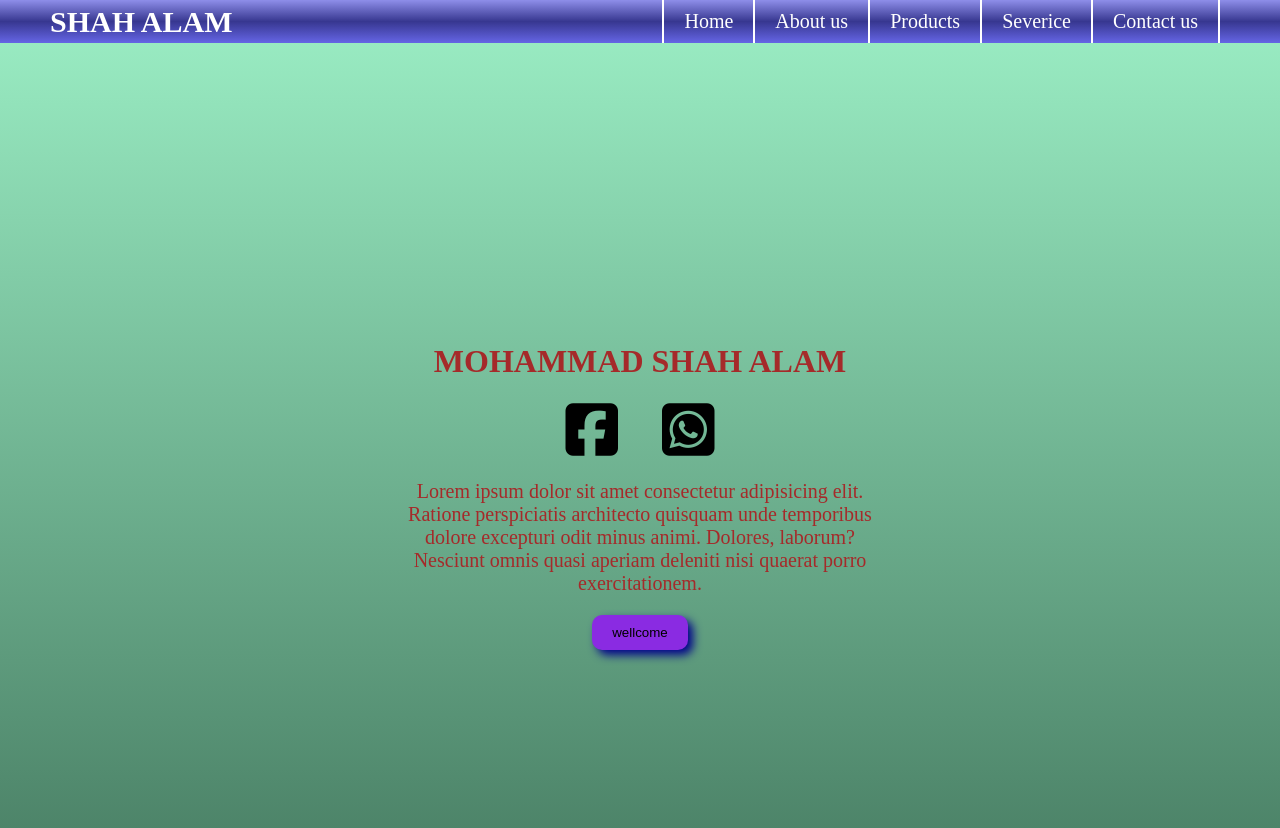
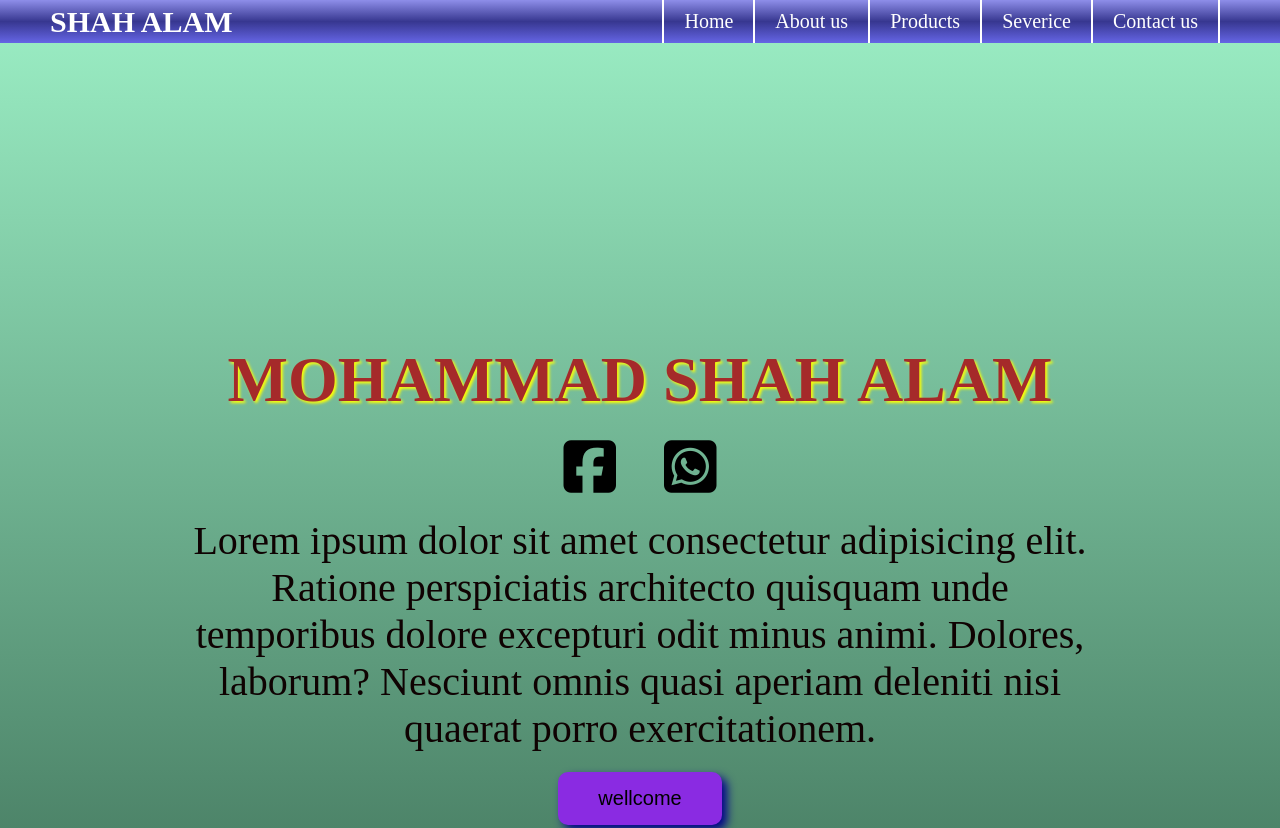
Before and after one commit to mdshahalam71/project-1, a plain HTML site: page index.html in a window 1280 px wide. Shown: the top 828 px of the page. Drawn offline with Linux system fonts and the light colour scheme.

Commit message:
3rd commit

```diff
--- a/style.css
+++ b/style.css
@@ -81,28 +81,43 @@
 .textname{
     padding-top: 300px;
     margin: 0 auto;
-    width: 500px;
+    width: 900px;
+    font-size: 2rem;
 }
 .textname > h1{
     color:brown;
     text-transform: uppercase;
+    text-shadow: 2px 2px 3px yellow;
 }
 .textname > i{
     margin: 0 20px;
     padding: 20px 0;
     font-size: 60px;
+    transition: 2s;
+}
+.textname > i:hover{
+    color: rgba(255, 255, 255, 0.547);
+     font-size: 80px;
 }
 .textname > p{
-    font-size: 20px;
-    color: brown;
+    font-size: 40px;
+    color: rgb(15, 2, 2);
 }
 .textname > button{
     margin-top: 20px;
-    padding: 10px 20px;
+    font-size: 20px;
+    padding: 15px 40px;
     background-color: blueviolet;
     border: none;
     border-radius: 10px;
     box-shadow: 5px 5px 10px darkblue;
+    transition: 2s;
+}
+.textname > button:hover{
+     background-image: linear-gradient(to right, rgba(255, 0, 0, 0.741) , rgba(255, 255, 0, 0.809));
+     color: white;
+     box-shadow: 0 0 10px burlywood;
+     font-size: 30px;
 }
 /* main section style here  */
 .header-section{
```
